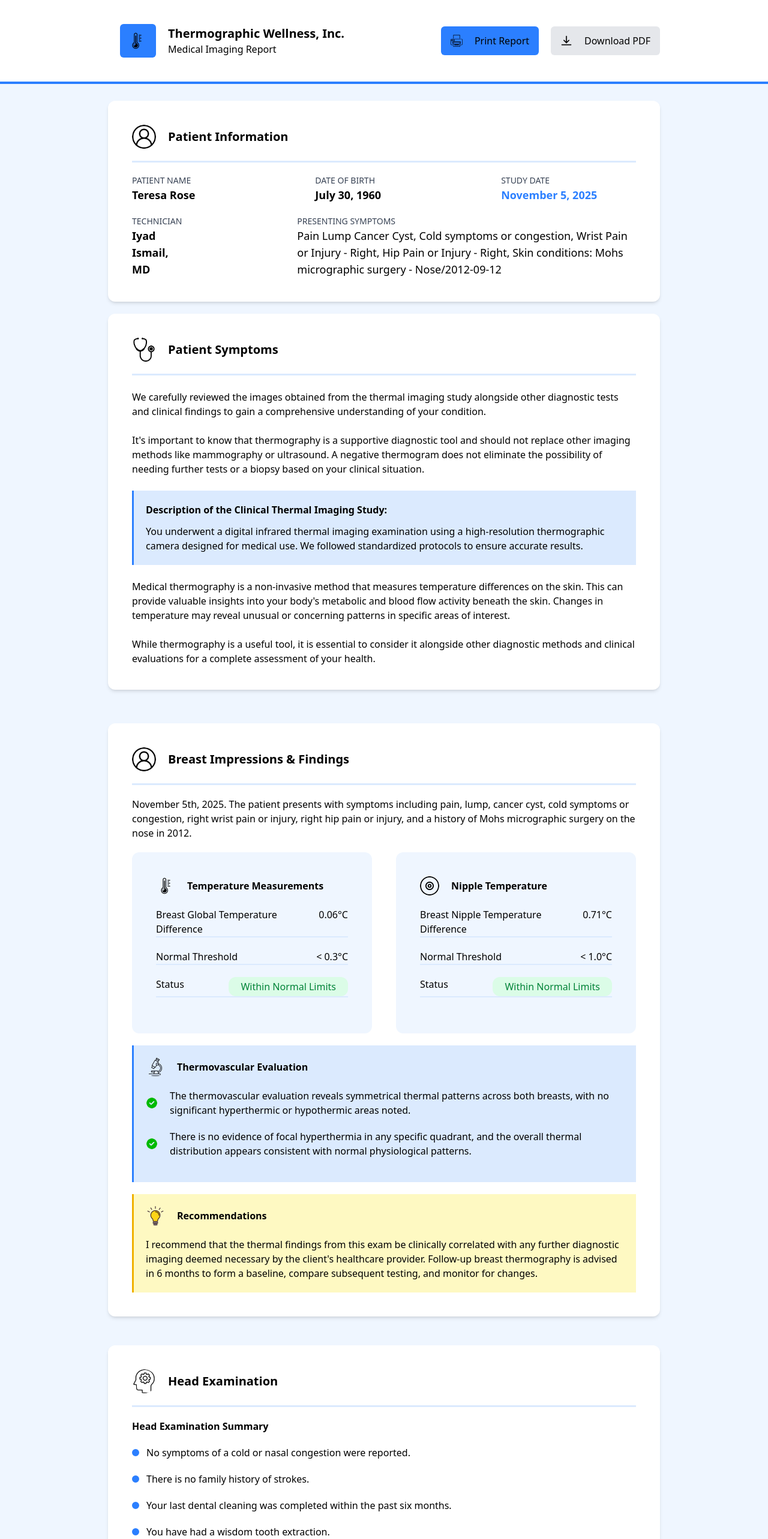
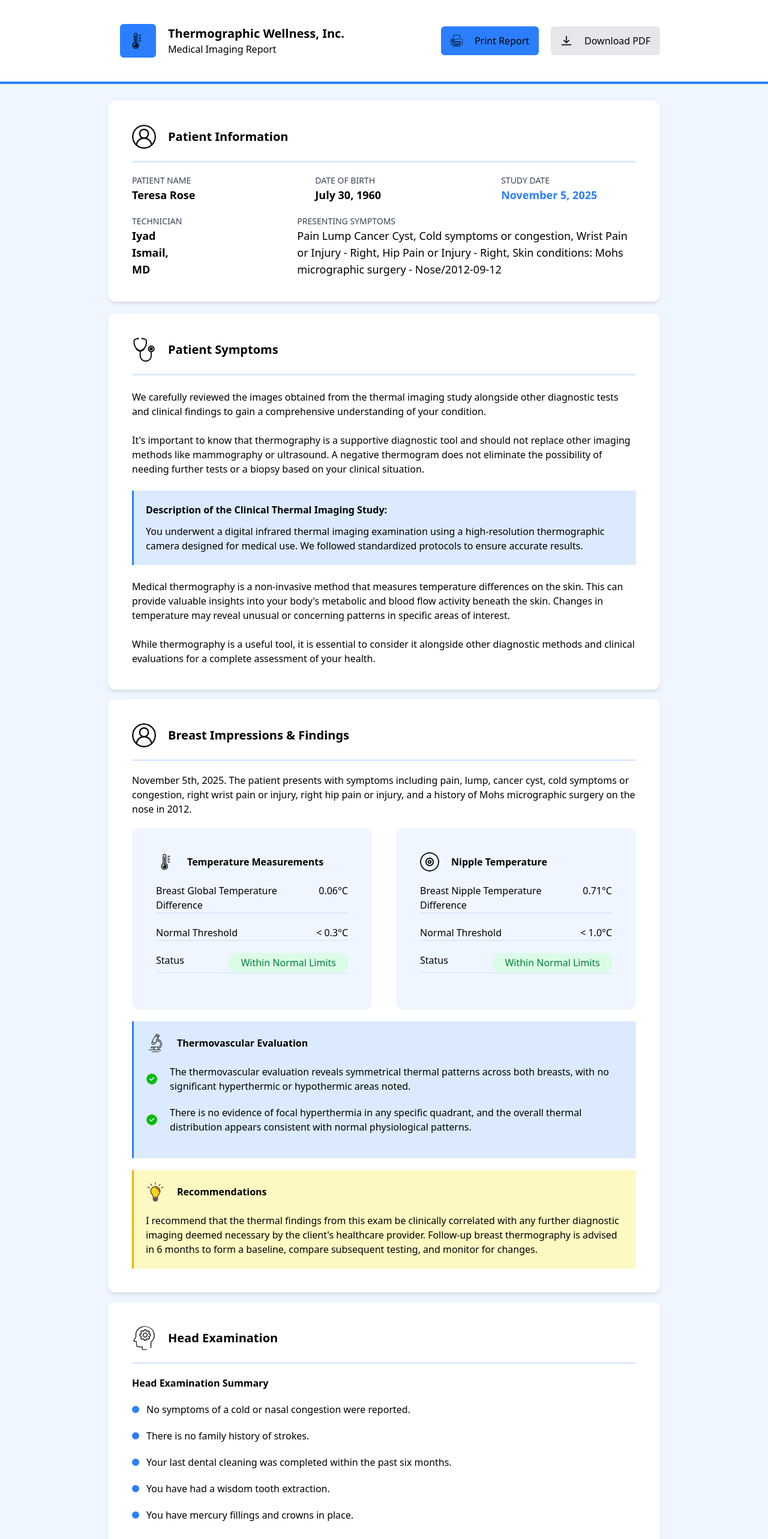
Before and after one commit to razarauf-ccript/tailwind-practice, a Next.js app: page / in a window 1280 px wide. Shown: the top 2566 px of the page at 60% size. Built offline with nearby package versions, Linux system fonts and the light colour scheme.

Commit message:
fixes vertical spacing between cards

```diff
--- a/app/page.tsx
+++ b/app/page.tsx
@@ -51,8 +51,8 @@ export default function Home() {
             </div>
           </div>
         </div>
-        <div className="pb-2 px-40">
-          <div className="bg-white p-10 m-5 rounded-xl shadow-md">
+        <div className="mb-2 px-40">
+          <div className="bg-white p-10 mx-5 rounded-xl shadow-md">
             <div className="flex items-center border-b-3 border-blue-100 pb-5">
               <img className="h-10 mr-5" src="/stethoscope.png" />
               <div className="text-xl font-bold">Patient Symptoms</div>
@@ -79,9 +79,9 @@ export default function Home() {
             </div>
           </div>
         </div>
-        <div className="bg-blue-50">
+        <div className="mb-2 bg-blue-50">
           <div className="pt-2 px-40">
-            <div className="bg-white p-10 m-5 rounded-xl shadow-md">
+            <div className="bg-white p-10 mx-5 rounded-xl shadow-md">
               <div className="flex items-center border-b-3 border-blue-100 pb-5">
                 <img className="rounded-full h-10 mr-5" src="/user.png" />
                 <div className="text-xl font-bold">Breast Impressions & Findings</div>
@@ -154,9 +154,9 @@ export default function Home() {
             </div>
           </div>
         </div>
-        <div className="bg-blue-50">
+        <div className="mb-2 bg-blue-50">
           <div className="pt-2 px-40">
-            <div className="bg-white p-10 m-5 rounded-xl shadow-md">
+            <div className="bg-white p-10 mx-5 rounded-xl shadow-md">
               <div className="flex items-center border-b-3 border-blue-100 pb-5">
                 <img className="rounded-full h-10 mr-5" src="/head.png" />
                 <div className="text-xl font-bold">Head Examination</div>
@@ -171,9 +171,9 @@ export default function Home() {
           </div>
         </div>
 
-        <div className="bg-blue-50">
+        <div className="mb-2 bg-blue-50">
           <div className="pt-2 px-40">
-            <div className="bg-white p-10 m-5 rounded-xl shadow-md">
+            <div className="bg-white p-10 mx-5 rounded-xl shadow-md">
               <div className="flex items-center border-b-3 border-blue-100 pb-5">
                 <img className="rounded-full h-10 mr-5" src="/cancer.png" />
                 <div className="text-xl font-bold">Breast Health Report</div>
@@ -247,9 +247,9 @@ export default function Home() {
         </div>
 
 
-        <div className="bg-blue-50">
+        <div className="mb-2 bg-blue-50">
           <div className="pt-2 px-40">
-            <div className="bg-white p-10 m-5 rounded-xl shadow-md">
+            <div className="bg-white p-10 mx-5 rounded-xl shadow-md">
               <div className="flex items-center border-b-3 border-blue-100 pb-5">
                 <img className="rounded-full h-10 mr-5" src="/user.png" />
                 <div className="text-xl font-bold">Breast Impressions & Findings</div>
```
